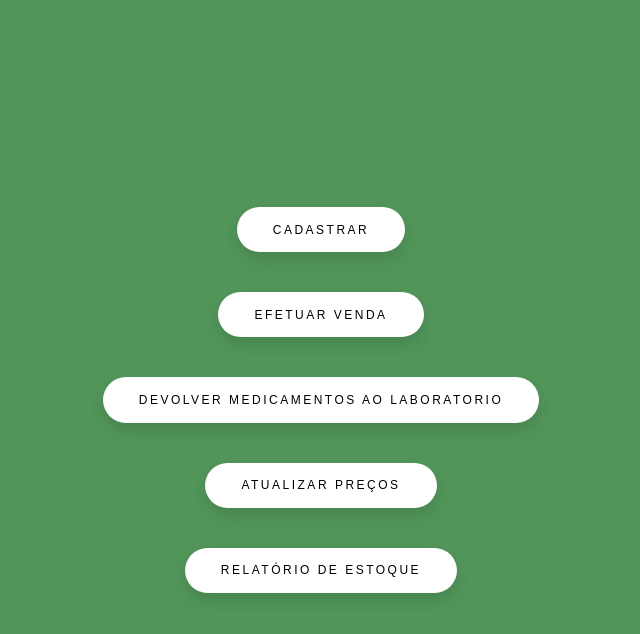
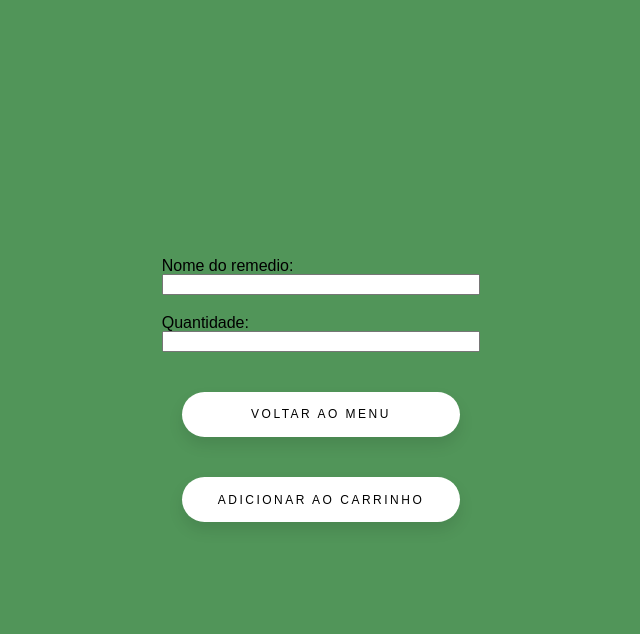
Before and after one commit to Clintonrocha98/Farmacia-Porto-Saude, a plain HTML site: page index.html in a window 1280 px wide. Both pictures are taken after a click on the button "EFETUAR VENDA". Shown: the whole page, without its empty margins (319-959 px from the left). Drawn offline with Linux system fonts and the light colour scheme.

Commit message:
pag-venda add e div container

```diff
--- a/index.html
+++ b/index.html
@@ -64,7 +64,7 @@
 
       </div>
 
-      <div class="venda off">
+      <div class="pag-venda off">
         <label for="venda-nome-remedio">Nome do remedio:</label>
         <input type="text" class="venda-remedio">
 
@@ -72,8 +72,8 @@
         <input type="text" class="venda-quantidade">
 
         <div class="warrap-button">
-          <button> Menu </button>
-          <button> Proximo </button>
+          <button> Voltar ao menu </button>
+          <button> Adicionar ao carrinho </button>
         </div>
 
         <div class="container-result">
--- a/js/nav-pag.js
+++ b/js/nav-pag.js
@@ -1,7 +1,7 @@
 import {cadastro_cliente,cadastro_medicamento} from './cadastro-cliente-remedio.js';
 
 const btn_1 = document.querySelector('.btn-1')
-// const btn_2 = document.querySelector('.btn-2')
+const btn_2 = document.querySelector('.btn-2')
 // const btn_3 = document.querySelector('.btn-3')
 // const btn_4 = document.querySelector('.btn-4')
 // const btn_5 = document.querySelector('.btn-5')
@@ -14,6 +14,7 @@ const menu = document.querySelector('.menu')
 const op_cad_menu = document.querySelector('.choose-registration')
 const op_cad_cliente = document.querySelector('.Cliente')
 const op_cad_medicamento = document.querySelector('.Medicamento')
+const pag_vender = document.querySelector('.pag-venda')
 
 function add_remove_menu(){
     if(menu.classList[1] == "on"){
@@ -36,11 +37,27 @@ function op_cadastro(){
         op_cad_menu.classList.remove('on')
     }
 }
+function vender(){
+    if(pag_vender.classList[1] == "off"){
+        pag_vender.classList.add('on')
+        pag_vender.classList.remove('off')
+    }
+    else{
+        pag_vender.classList.add('off')
+        pag_vender.classList.remove('on')
+    }
+}
 
 btn_1.addEventListener('click',()=>{
     add_remove_menu()
 
     op_cadastro()
+})
+
+btn_2.addEventListener('click',()=>{
+    add_remove_menu()
+
+    vender()
 })
 op_cad_cliente.addEventListener('click',()=>{
 
--- a/sass/components/_venda.sass
+++ b/sass/components/_venda.sass
@@ -1,9 +1,14 @@
 @import 'button-efect'
-.venda
-    display: none
+.pag-venda
     flex-direction: column
 
     input
         margin-bottom: 20px
 
     @include button-efect
+
+.pag-venda on
+    display: flex
+
+.pag-venda off
+    display: none
```
Also changed, not shown: css/styles.css, 1 other file.
